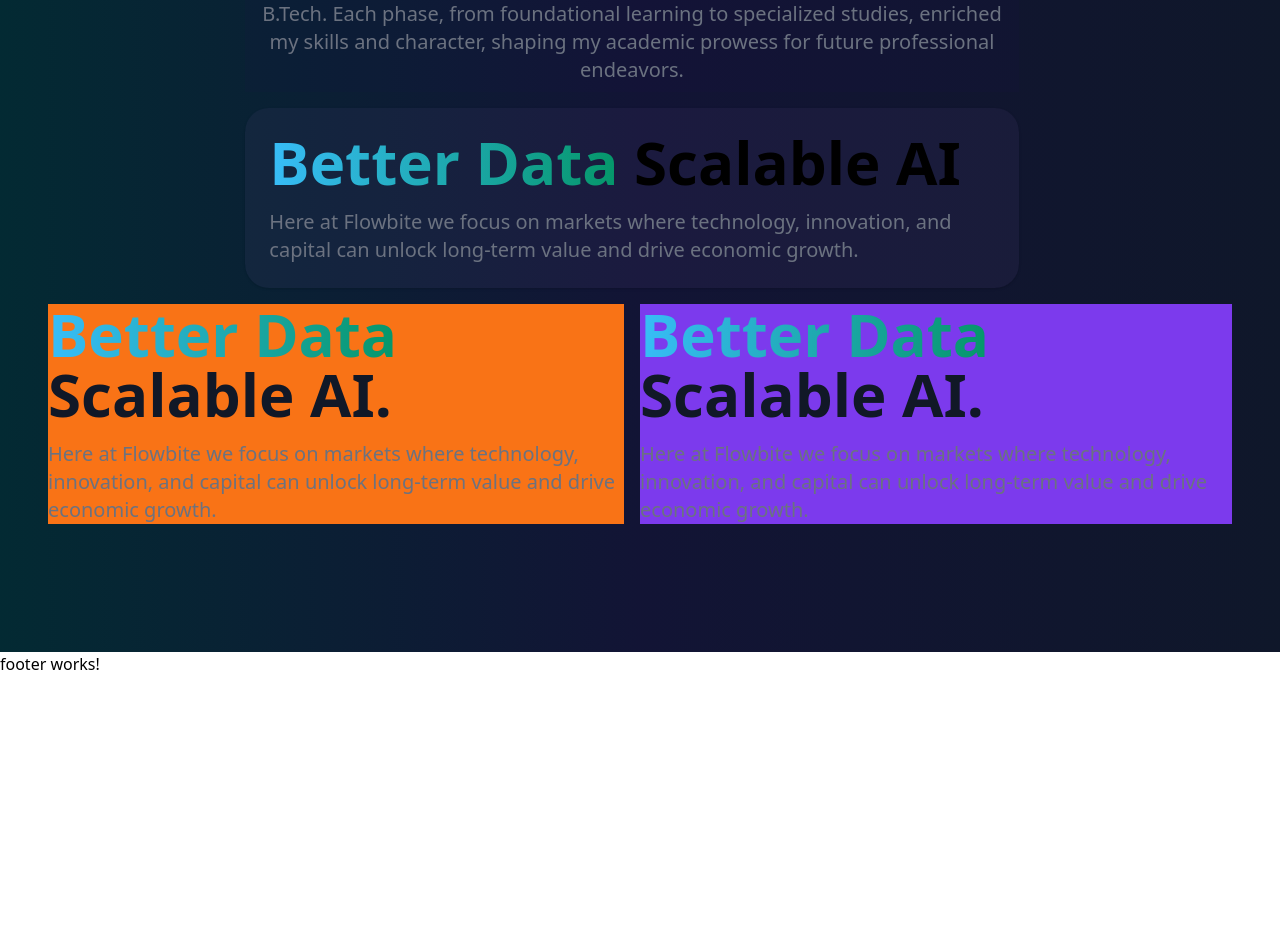
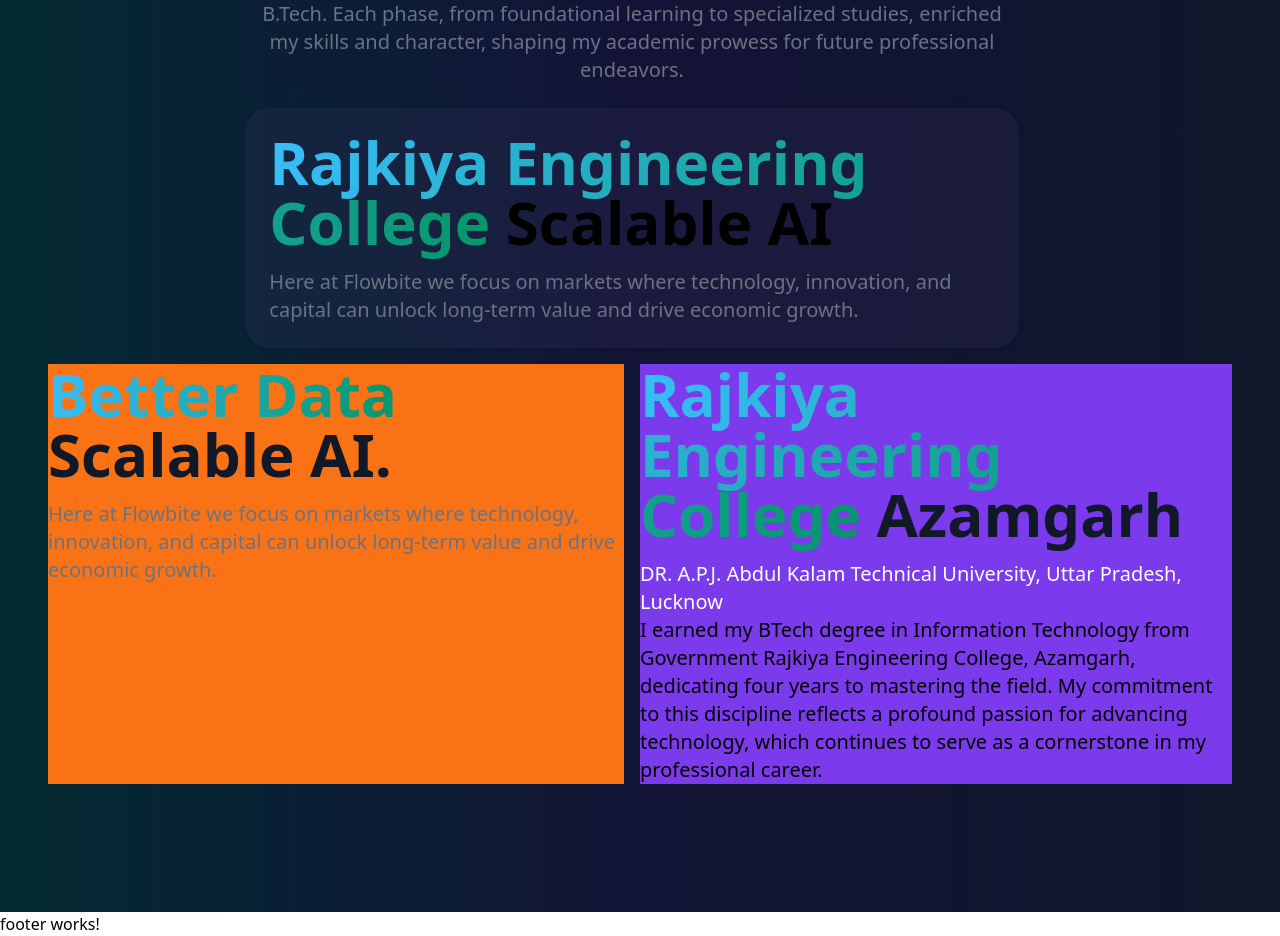
Before and after one commit to theprabhuofficial/myPortfolio, an Angular app: page / in a window 1280 px wide. Shown: the part 883-1819 px from the top of the page. Before the commit the page ends 1559 px from the top, so only its background shows below. Built offline with nearby package versions, Linux system fonts and the light colour scheme.

Commit message:
updated education details for Btech

```diff
--- a/src/app/components/education/education.component.html
+++ b/src/app/components/education/education.component.html
@@ -18,7 +18,7 @@ In 16 years, I progressed from primary through high school, intermediate, to B.T
 
     <div class="col-start-2 col-span-4 bg-purple-400 bg-opacity-5 rounded-3xl shadow p-6 hover:bg-violet-950">
         <h1 class="mb-2 text-2xl font-extrabold  dark:text-white sm:mb-4 sm:text-3xl md:text-5xl lg:text-6xl">
-            <span class="text-transparent bg-clip-text bg-gradient-to-r from-sky-400 to-emerald-600">Better Data</span> Scalable AI
+            <span class="text-transparent bg-clip-text bg-gradient-to-r from-sky-400 to-emerald-600">Rajkiya Engineering College</span> Scalable AI
         </h1>
         <p class="text-sm font-normal text-gray-500 sm:text-lg lg:text-xl dark:text-gray-400">
             Here at Flowbite we focus on markets where technology, innovation, and capital can unlock long-term value and drive economic growth.
@@ -37,10 +37,13 @@ In 16 years, I progressed from primary through high school, intermediate, to B.T
 
     <div class="col-end-8 col-span-4 bg-violet-600">
         <h1 class="mb-2 text-2xl font-extrabold text-gray-900 dark:text-white sm:mb-4 sm:text-3xl md:text-5xl lg:text-6xl">
-            <span class="text-transparent bg-clip-text bg-gradient-to-r from-sky-400 to-emerald-600">Better Data</span> Scalable AI.
+            <span class="text-transparent bg-clip-text bg-gradient-to-r from-sky-400 to-emerald-600">Rajkiya Engineering College</span> Azamgarh
         </h1>
-        <p class="text-sm font-normal text-gray-500 sm:text-lg md:text-lg lg:text-xl dark:text-gray-400">
-            Here at Flowbite we focus on markets where technology, innovation, and capital can unlock long-term value and drive economic growth.
+        <p class="text-sm font-normal text-white sm:text-lg md:text-lg lg:text-xl ">
+           DR. A.P.J. Abdul Kalam Technical University, Uttar Pradesh, Lucknow
+        </p>
+        <p class="text-sm font-normal  sm:text-lg md:text-lg lg:text-xl ">
+            I earned my BTech degree in Information Technology from Government Rajkiya Engineering College, Azamgarh, dedicating four years to mastering the field. My commitment to this discipline reflects a profound passion for advancing technology, which continues to serve as a cornerstone in my professional career.
         </p>
     </div>
 
```
